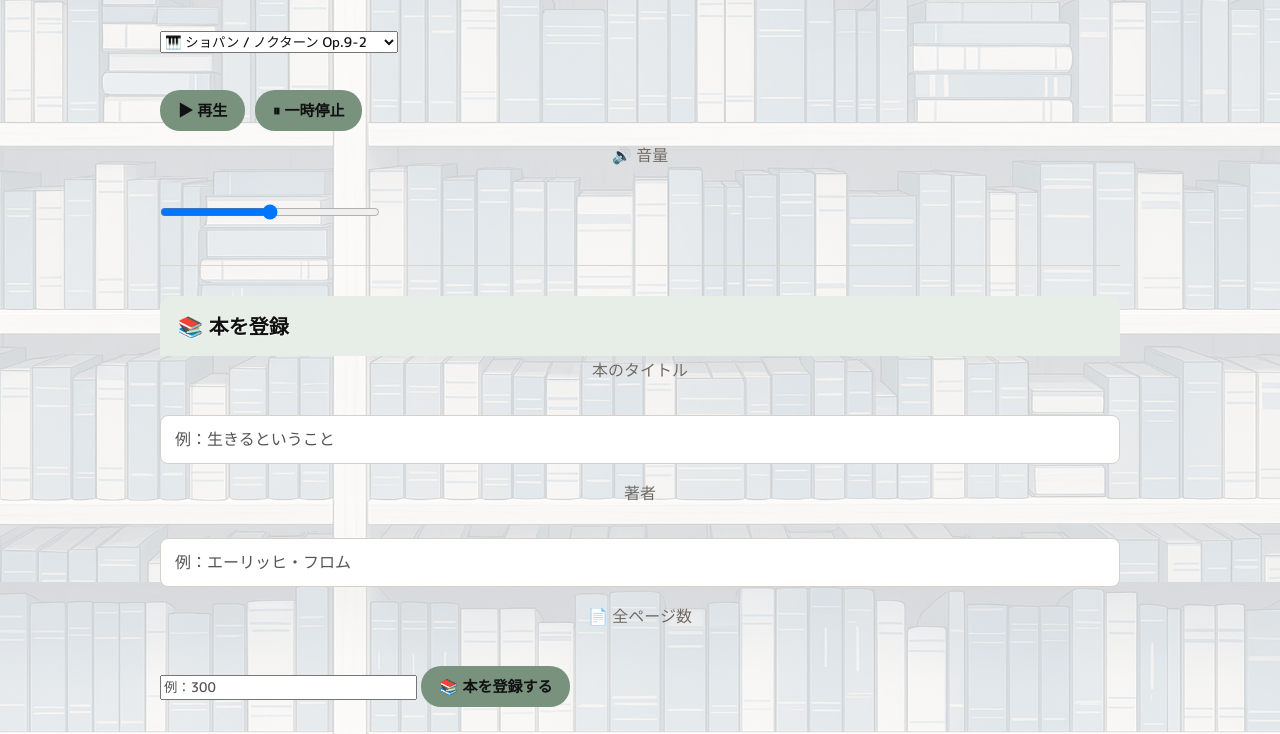
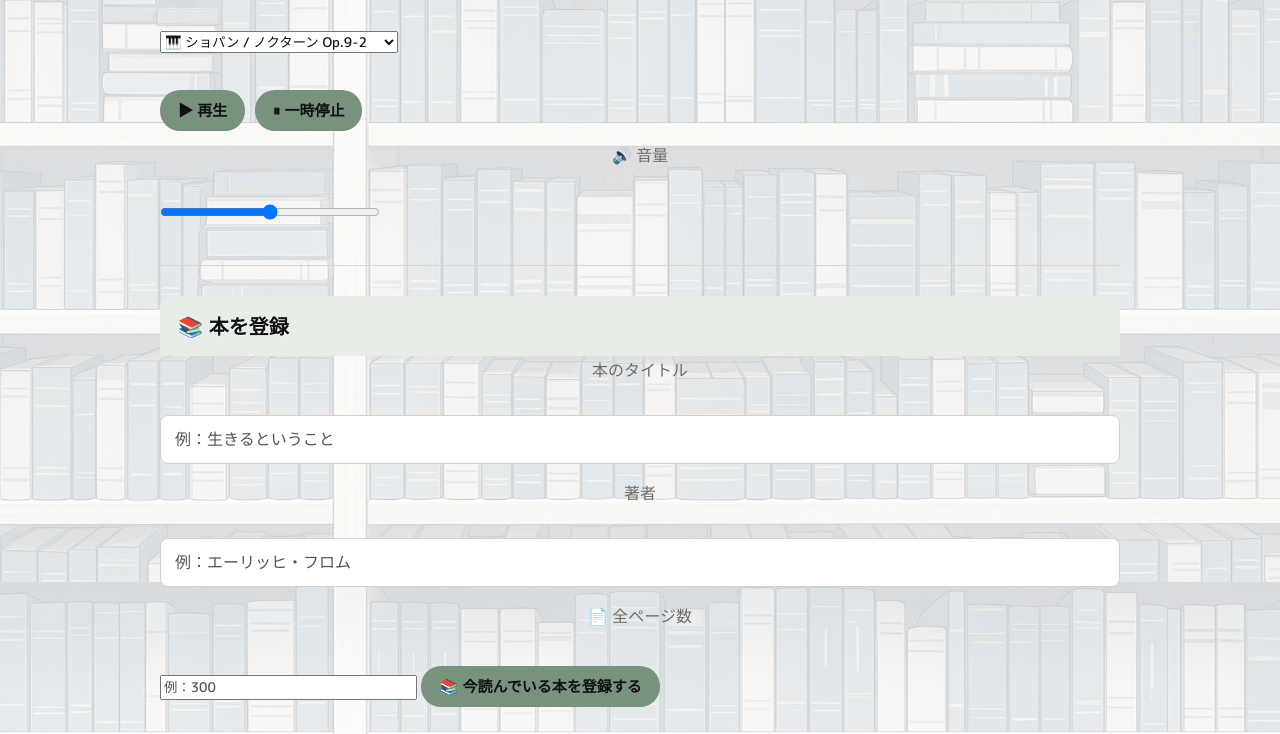
Before and after one commit to upaupa-design/reading-notes, a website: page index.html in a window 1280 px wide. Shown: the part 218-952 px from the top of the page. Drawn offline with Linux system fonts and the light colour scheme.

Commit message:
Update index.html

```diff
--- a/index.html
+++ b/index.html
@@ -231,7 +231,7 @@ textarea::placeholder {
 
 
 <button onclick="addBook()">
-    📚 本を登録する
+    📚 今読んでいる本を登録する
 </button>
 
 
```
